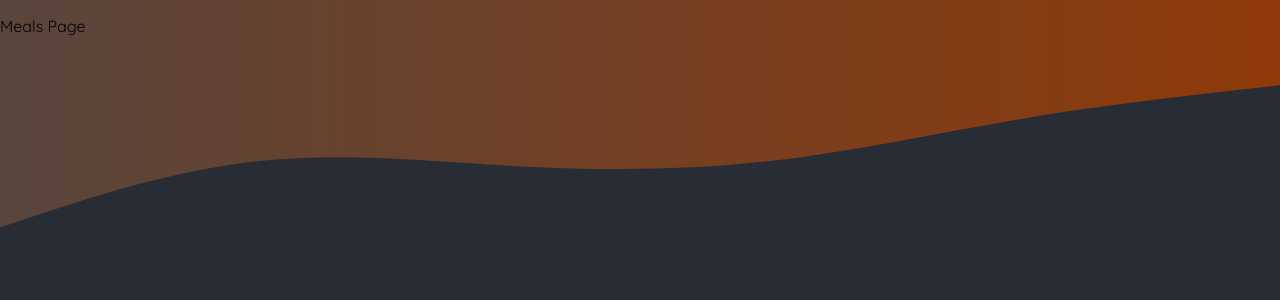
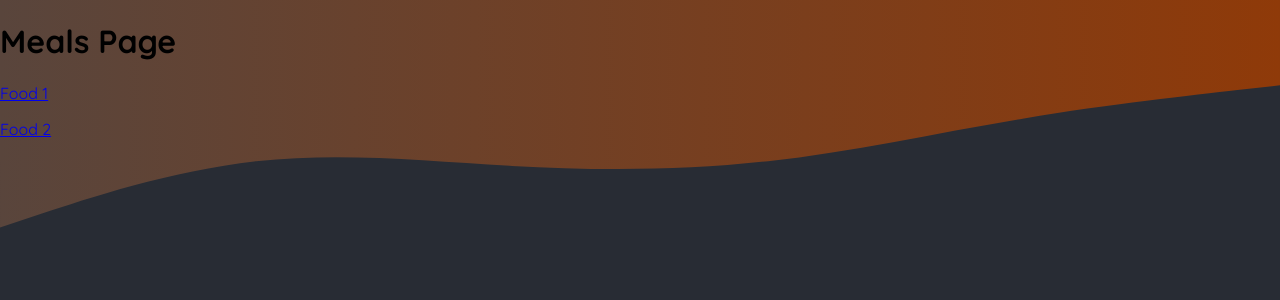
Before and after one commit to Sherry90/2024-next.js14-app-router-2-Foodies, a Next.js app: page /meals in a window 1280 px wide. Shown: the top 300 px of the page. Built offline with nearby package versions, Linux system fonts and the light colour scheme.

Commit message:
feag: meals/[slug]/ dynamic route

```diff
--- a/app/meals/page.js
+++ b/app/meals/page.js
@@ -1,5 +1,17 @@
+import Link from "next/link";
+
 const MealsPage = () => {
-  return <p>Meals Page</p>
-}
+  return (
+    <main>
+      <h1>Meals Page</h1>
+      <p>
+        <Link href={"/meals/food-1"}>Food 1</Link>
+      </p>
+      <p>
+        <Link href={"/meals/food-2"}>Food 2</Link>
+      </p>
+    </main>
+  );
+};
 
 export default MealsPage;
```
